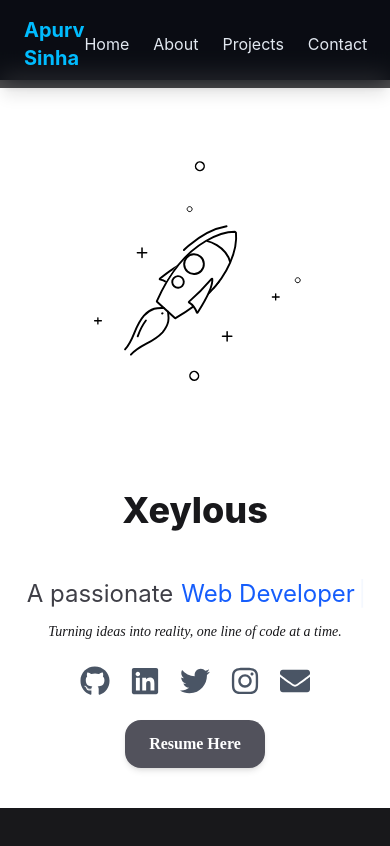
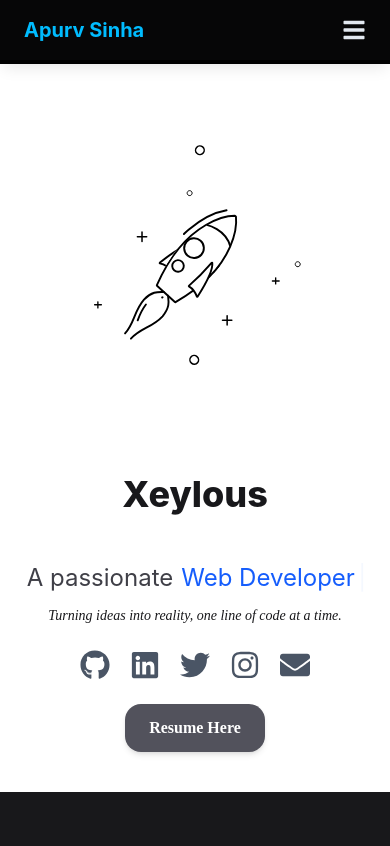
Before and after one commit to xeylous/portfolio, a Next.js app: page / in a window 390 px wide. Shown: the top 846 px of the page. Built offline with nearby package versions, Linux system fonts and the light colour scheme; a web font is replaced by a local one.

Commit message:
updated hero

```diff
--- a/src/app/globals.css
+++ b/src/app/globals.css
@@ -7,7 +7,7 @@
 
 html, body {
   scroll-behavior: smooth;
-  background-color: #0f172a; /* slate-900 dark background */
+  background-color: #000000; /* slate-900 dark background 0f172a */
   color: #f8fafc; /* slate-50 text */
   font-family: 'Inter', sans-serif;
 }
--- a/src/app/layout.js
+++ b/src/app/layout.js
@@ -33,7 +33,7 @@ export default function RootLayout({ children }) {
       </head>
       <body className="bg-slate-900 text-slate-100">
         <Navbar />
-        <div className="pt-20 md:pt-16 ">{children}</div>
+        <div className="pt-16">{children}</div>
       </body>
     </html>
   );
--- a/src/components/Hero.jsx
+++ b/src/components/Hero.jsx
@@ -106,16 +106,16 @@ export default function Hero() {
           <Link href="https://github.com/xeylous" target="_blank">
             <FaGithub className="text-gray-600 hover:text-black transition duration-300" />
           </Link>
-          <Link href="https://linkedin.com/in/yourusername" target="_blank">
+          <Link href="https://www.linkedin.com/in/apurvsinha2003/" target="_blank">
             <FaLinkedin className="text-gray-600 hover:text-blue-800 transition duration-300" />
           </Link>
           <Link href="https://twitter.com/xeylous" target="_blank">
             <FaTwitter className="text-gray-600 hover:text-sky-700 transition duration-300" />
           </Link>
-          <Link href="https://instagram.com/yourusername" target="_blank">
+          <Link href="https://instagram.com/xeylous" target="_blank">
             <FaInstagram className="text-gray-600 hover:text-pink-700 transition duration-300" />
           </Link>
-          <Link href="mailto:your@email.com">
+          <Link href="mailto:xeylous@email.com">
             <FaEnvelope className="text-gray-600 hover:text-red-700 transition duration-300" />
           </Link>
         </div>
--- a/src/components/Navbar.jsx
+++ b/src/components/Navbar.jsx
@@ -1,17 +1,23 @@
 "use client";
 
+import { useState } from "react";
 import { Link } from "react-scroll";
-import { FaDownload } from "react-icons/fa";
+import { FaBars, FaTimes } from "react-icons/fa";
 
 export default function Navbar() {
+  const [menuOpen, setMenuOpen] = useState(false);
+
+  const toggleMenu = () => setMenuOpen(!menuOpen);
+
   return (
     <nav className="fixed top-0 left-0 w-full z-50 bg-zinc-950/70 backdrop-blur-md shadow-lg">
       <div className="max-w-6xl mx-auto px-6 py-4 flex justify-between items-center">
-        {/* Logo / Name */}
-        <h1 className="text-xl font-bold text-sky-400">Apurv Sinha</h1>
 
-        {/* Links */}
-        <div className="flex gap-6 text-slate-200">
+        {/* Logo / Name - Always Visible */}
+        <h1 className="font-bold text-sky-400 text-xl">Apurv Sinha</h1>
+
+        {/* Desktop Links */}
+        <div className="hidden md:flex gap-6 text-slate-200">
           {["home", "about", "projects", "contact"].map((section) => (
             <Link
               key={section}
@@ -19,15 +25,42 @@ export default function Navbar() {
               spy={true}
               smooth={true}
               duration={600}
-              offset={-80} // offset for sticky navbar
+              offset={-80}
               className="cursor-pointer capitalize hover:text-sky-400 transition-colors"
             >
               {section}
             </Link>
           ))}
+        </div>
 
+        {/* Mobile Menu Button (Right Side) */}
+        <button
+          className="text-slate-200 md:hidden text-2xl"
+          onClick={toggleMenu}
+        >
+          {menuOpen ? <FaTimes /> : <FaBars />}
+        </button>
+      </div>
+
+      {/* Mobile Menu Dropdown */}
+      {menuOpen && (
+        <div className="md:hidden bg-zinc-900/95 backdrop-blur-md shadow-lg px-6 py-4 space-y-4">
+          {["home", "about", "projects", "contact"].map((section) => (
+            <Link
+              key={section}
+              to={section}
+              spy={true}
+              smooth={true}
+              duration={600}
+              offset={-80}
+              className="block cursor-pointer capitalize text-slate-200 hover:text-sky-400 transition-colors"
+              onClick={() => setMenuOpen(false)} // close after click
+            >
+              {section}
+            </Link>
+          ))}
         </div>
-      </div>
+      )}
     </nav>
   );
 }
```
